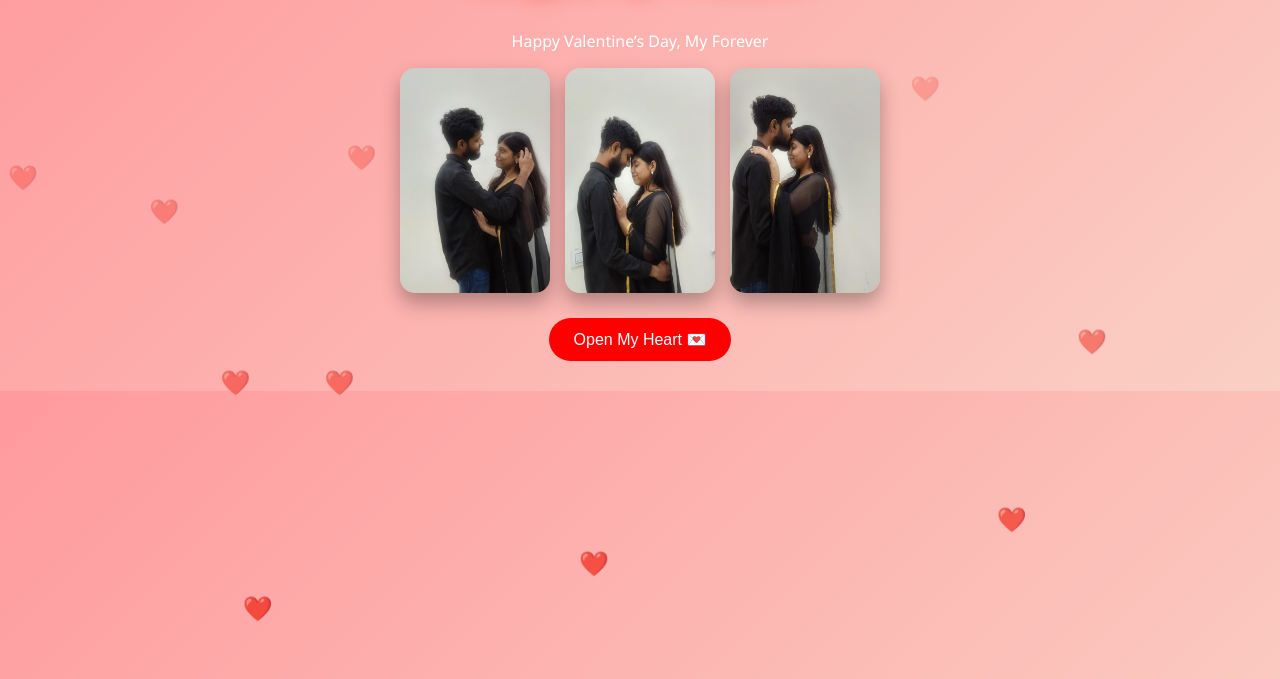
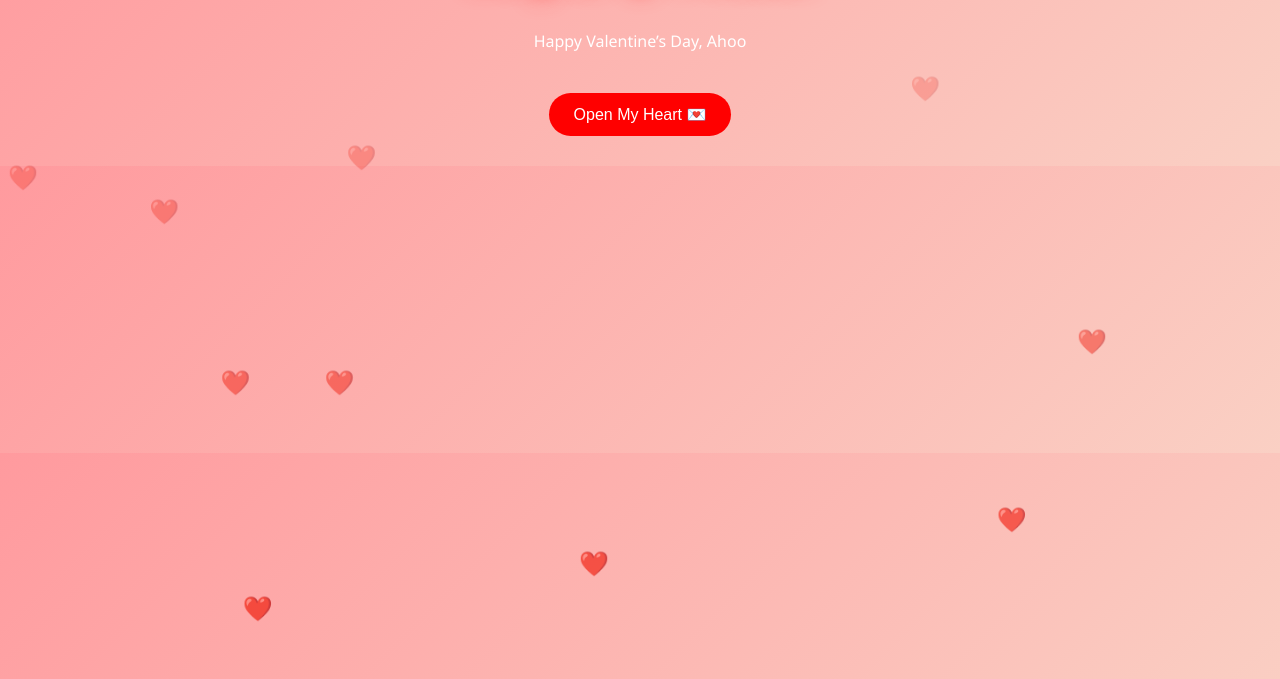
Before and after one commit to sanglemegha17-bot/prasad-love-surprise, a plain HTML site: page index.html in a window 1280 px wide. Shown: the part 121-800 px from the top of the page. Drawn offline with Linux system fonts and the light colour scheme.

Commit message:
Update index.html

```diff
--- a/index.html
+++ b/index.html
@@ -12,13 +12,7 @@
 
 <section class="hero">
   <h1 class="glow">Megha ❤️ Prasad</h1>
-  <p>Happy Valentine’s Day, My Forever</p>
-
-  <div class="photos">
-    <img src="photo1.jpeg">
-    <img src="photo2.jpeg">
-    <img src="photo3.jpeg">
-  </div>
+  <p>Happy Valentine’s Day, Ahoo </p>
 
   <button onclick="openLetter()">Open My Heart 💌</button>
 </section>
```
